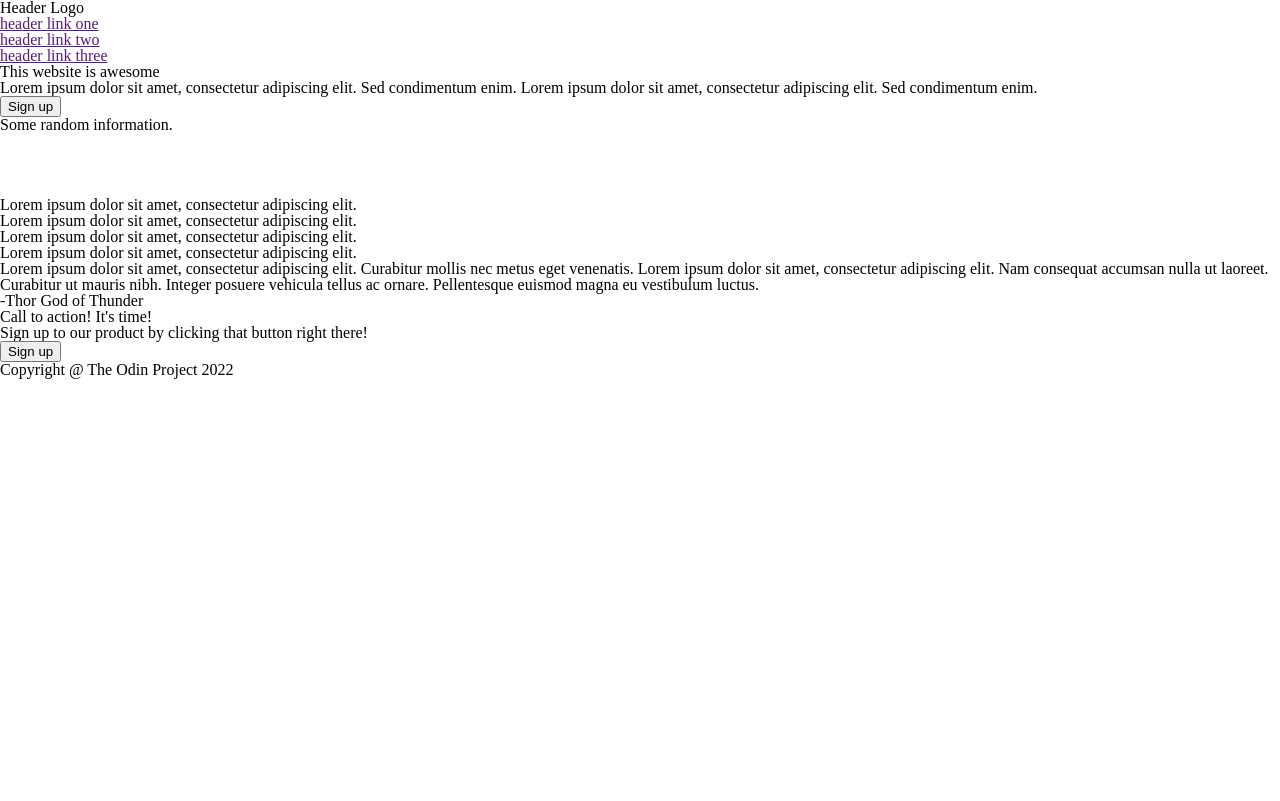
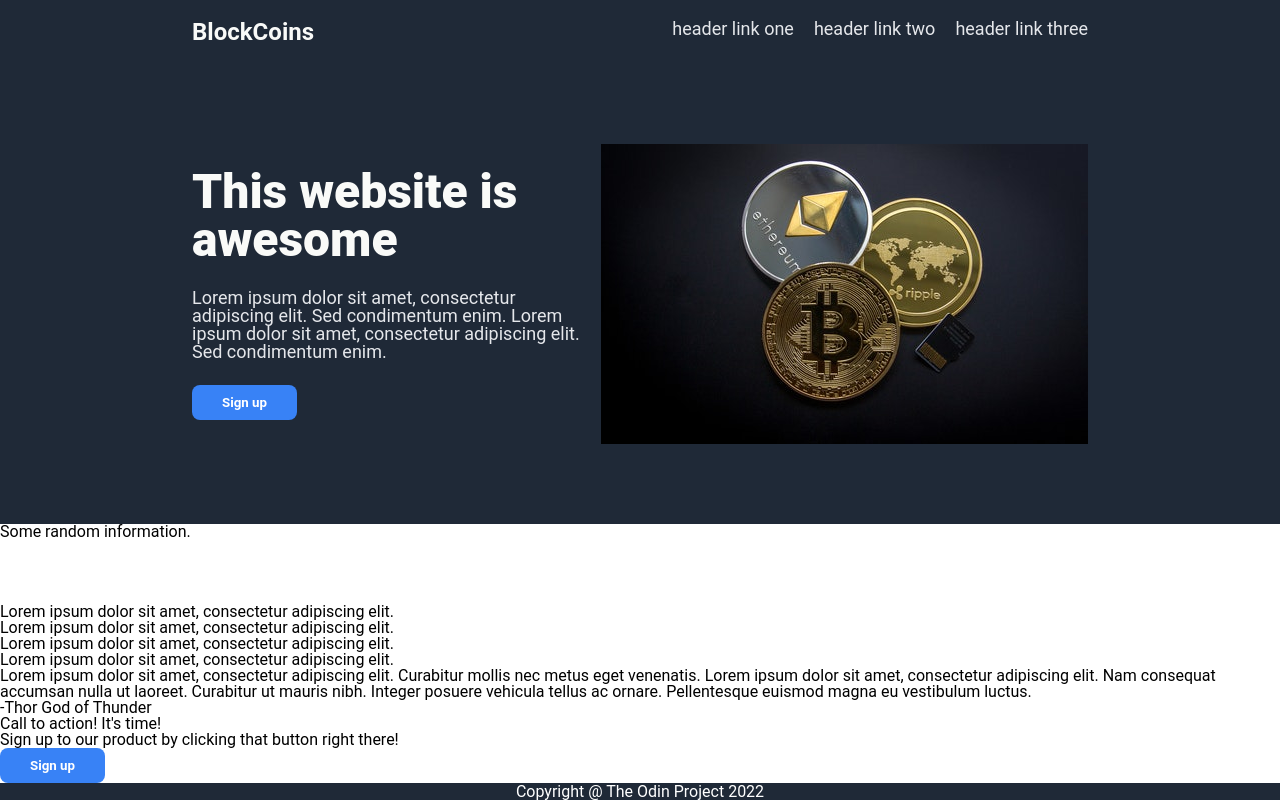
Before and after one commit to Honzi07/odin-landing-page, a plain HTML site: page index.html in a window 1280 px wide. Drawn offline with Linux system fonts and the light colour scheme.

Commit message:
main section done

```diff
--- a/index.html
+++ b/index.html
@@ -1,15 +1,15 @@
 <!DOCTYPE html>
 <html lang="en">
   <head>
-    <meta charset="UTF-8">
-    <meta http-equiv="X-UA-Compatible" content="IE=edge">
-    <meta name="viewport" content="width=device-width, initial-scale=1.0">
-    <link rel="stylesheet" href="style.css">
+    <meta charset="UTF-8" />
+    <meta http-equiv="X-UA-Compatible" content="IE=edge" />
+    <meta name="viewport" content="width=device-width, initial-scale=1.0" />
+    <link rel="stylesheet" href="style.css" />
     <title>Document</title>
   </head>
   <body>
     <header class="header">
-        <p class="logo">Header Logo</p>
+      <p class="logo">BlockCoins</p>
       <ul class="header-link">
         <li>
           <a href="">header link one</a>
@@ -22,19 +22,26 @@
         </li>
       </ul>
     </header>
+    <div class="content">
       <section class="main">
+        <div class="main-div">
           <h1>This website is awesome</h1>
-        <p>Lorem ipsum dolor sit amet, consectetur adipiscing elit. Sed condimentum enim. Lorem ipsum dolor sit amet, consectetur adipiscing elit. Sed condimentum enim.</p>
+          <p class="main-text">
+            Lorem ipsum dolor sit amet, consectetur adipiscing elit. Sed
+            condimentum enim. Lorem ipsum dolor sit amet, consectetur adipiscing
+            elit. Sed condimentum enim.
+          </p>
           <button class="main-btn">Sign up</button>
-        <img class="main-img" src="" alt="">
+        </div>
+        <img class="main-img" src="images/main-img.jpg" alt="" />
       </section>
       <section class="info">
         <h2>Some random information.</h2>
         <ul>
-            <li><img src="" alt=""> </li>
-            <li><img src="" alt=""> </li>
-            <li><img src="" alt=""> </li>
-            <li><img src="" alt=""> </li>
+          <li><img src="" alt="" /></li>
+          <li><img src="" alt="" /></li>
+          <li><img src="" alt="" /></li>
+          <li><img src="" alt="" /></li>
         </ul>
         <p>Lorem ipsum dolor sit amet, consectetur adipiscing elit.</p>
         <p>Lorem ipsum dolor sit amet, consectetur adipiscing elit.</p>
@@ -42,7 +49,13 @@
         <p>Lorem ipsum dolor sit amet, consectetur adipiscing elit.</p>
       </section>
       <section class="quote">
-        <p>Lorem ipsum dolor sit amet, consectetur adipiscing elit. Curabitur mollis nec metus eget venenatis. Lorem ipsum dolor sit amet, consectetur adipiscing elit. Nam consequat accumsan nulla ut laoreet. Curabitur ut mauris nibh. Integer posuere vehicula tellus ac ornare. Pellentesque euismod magna eu vestibulum luctus.</p>
+        <p>
+          Lorem ipsum dolor sit amet, consectetur adipiscing elit. Curabitur
+          mollis nec metus eget venenatis. Lorem ipsum dolor sit amet,
+          consectetur adipiscing elit. Nam consequat accumsan nulla ut laoreet.
+          Curabitur ut mauris nibh. Integer posuere vehicula tellus ac ornare.
+          Pellentesque euismod magna eu vestibulum luctus.
+        </p>
         <p>-Thor God of Thunder</p>
       </section>
       <section class="action">
@@ -52,6 +65,7 @@
           <button class="action-btn">Sign up</button>
         </div>
       </section>
+    </div>
     <footer class="footer">
       <p>Copyright @ The Odin Project 2022</p>
     </footer>
--- a/style.css
+++ b/style.css
@@ -4,19 +4,87 @@
    CSS reset start
 */
 
-html, body, div, span, applet, object, iframe,
-h1, h2, h3, h4, h5, h6, p, blockquote, pre,
-a, abbr, acronym, address, big, cite, code,
-del, dfn, em, img, ins, kbd, q, s, samp,
-small, strike, strong, sub, sup, tt, var,
-b, u, i, center,
-dl, dt, dd, ol, ul, li,
-fieldset, form, label, legend,
-table, caption, tbody, tfoot, thead, tr, th, td,
-article, aside, canvas, details, embed,
-figure, figcaption, footer, header, hgroup,
-menu, nav, output, ruby, section, summary,
-time, mark, audio, video {
+html,
+body,
+div,
+span,
+applet,
+object,
+iframe,
+h1,
+h2,
+h3,
+h4,
+h5,
+h6,
+p,
+blockquote,
+pre,
+a,
+abbr,
+acronym,
+address,
+big,
+cite,
+code,
+del,
+dfn,
+em,
+img,
+ins,
+kbd,
+q,
+s,
+samp,
+small,
+strike,
+strong,
+sub,
+sup,
+tt,
+var,
+b,
+u,
+i,
+center,
+dl,
+dt,
+dd,
+ol,
+ul,
+li,
+fieldset,
+form,
+label,
+legend,
+table,
+caption,
+tbody,
+tfoot,
+thead,
+tr,
+th,
+td,
+article,
+aside,
+canvas,
+details,
+embed,
+figure,
+figcaption,
+footer,
+header,
+hgroup,
+menu,
+nav,
+output,
+ruby,
+section,
+summary,
+time,
+mark,
+audio,
+video {
   margin: 0;
   padding: 0;
   border: 0;
@@ -25,22 +93,35 @@ time, mark, audio, video {
   vertical-align: baseline;
 }
 /* HTML5 display-role reset for older browsers */
-article, aside, details, figcaption, figure,
-footer, header, hgroup, menu, nav, section {
+article,
+aside,
+details,
+figcaption,
+figure,
+footer,
+header,
+hgroup,
+menu,
+nav,
+section {
   display: block;
 }
 body {
   line-height: 1;
 }
-ol, ul {
+ol,
+ul {
   list-style: none;
 }
-blockquote, q {
+blockquote,
+q {
   quotes: none;
 }
-blockquote:before, blockquote:after,
-q:before, q:after {
-	content: '';
+blockquote:before,
+blockquote:after,
+q:before,
+q:after {
+  content: "";
   content: none;
 }
 table {
@@ -48,3 +129,90 @@ table {
   border-spacing: 0;
 }
 /* CSS Reset ending*/
+
+body {
+  height: 100vh;
+  margin: 0;
+  font-family: Roboto, sans-serif;
+  display: flex;
+  flex-direction: column;
+}
+
+header,
+.main,
+footer {
+  background-color: #1f2937;
+}
+
+header {
+  display: flex;
+  justify-content: space-between;
+  padding: 20px 15%;
+}
+
+h1 {
+  font-size: 48px;
+  font-weight: 800;
+  color: #f9faf8;
+}
+
+a {
+  color: #e5e7eb;
+  text-decoration: none;
+}
+
+button {
+  padding: 10px 30px;
+  border-radius: 8px;
+  border: none;
+  font-family: Roboto, sans-serif;
+  font-weight: bold;
+  color: white;
+  background-color: #3882f6;
+  cursor: pointer;
+}
+
+button:hover {
+  background-color: #5f9afa;
+}
+
+footer {
+  display: flex;
+  justify-content: center;
+  align-items: center;
+  color: white;
+  height: 80px;
+}
+
+.logo {
+  font-size: 24px;
+  font-weight: 700;
+  color: #f9faf8;
+}
+
+.header-link {
+  display: flex;
+  gap: 20px;
+}
+
+.header-link,
+.main-text {
+  font-size: 18px;
+  color: #e5e7eb;
+}
+
+.content {
+  flex: 1;
+}
+
+.main {
+  display: flex;
+  padding: 80px 15%;
+}
+
+.main-div {
+  display: flex;
+  flex-direction: column;
+  align-items: flex-start;
+  justify-content: space-evenly;
+}
```
Also changed, not shown: images/main-img.jpg (added). Lines whose indentation alone changed are shown as unchanged.
